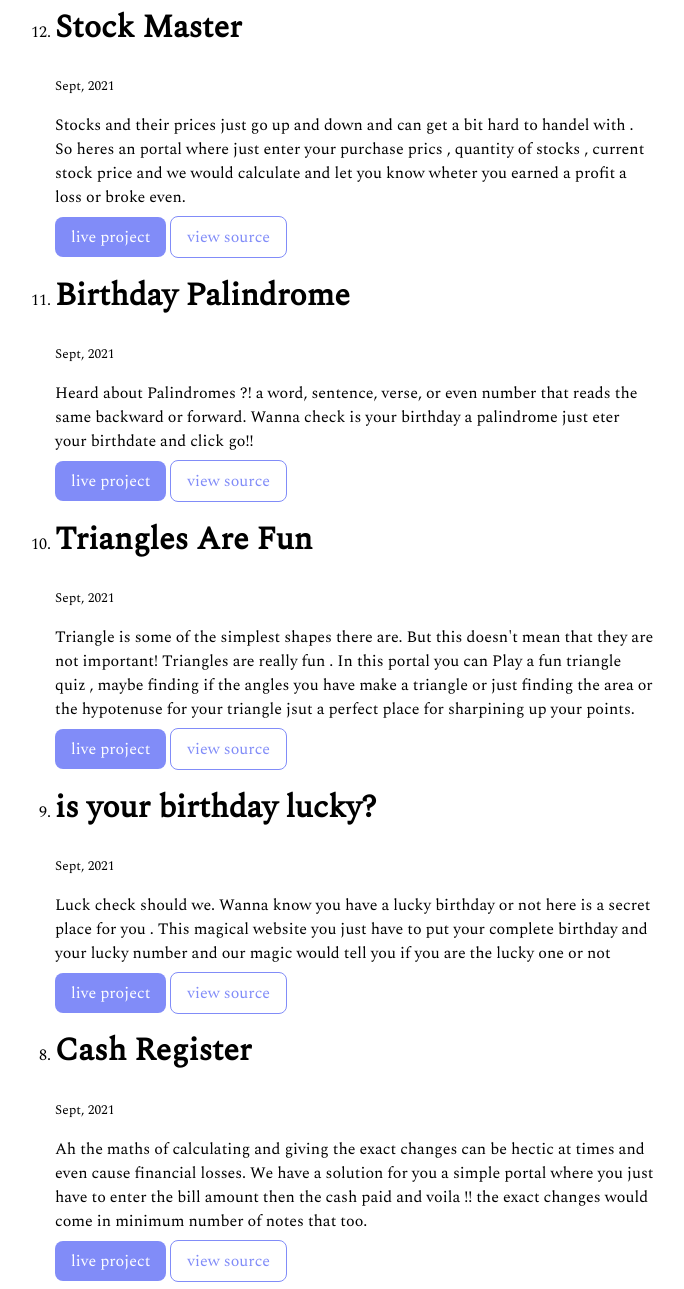
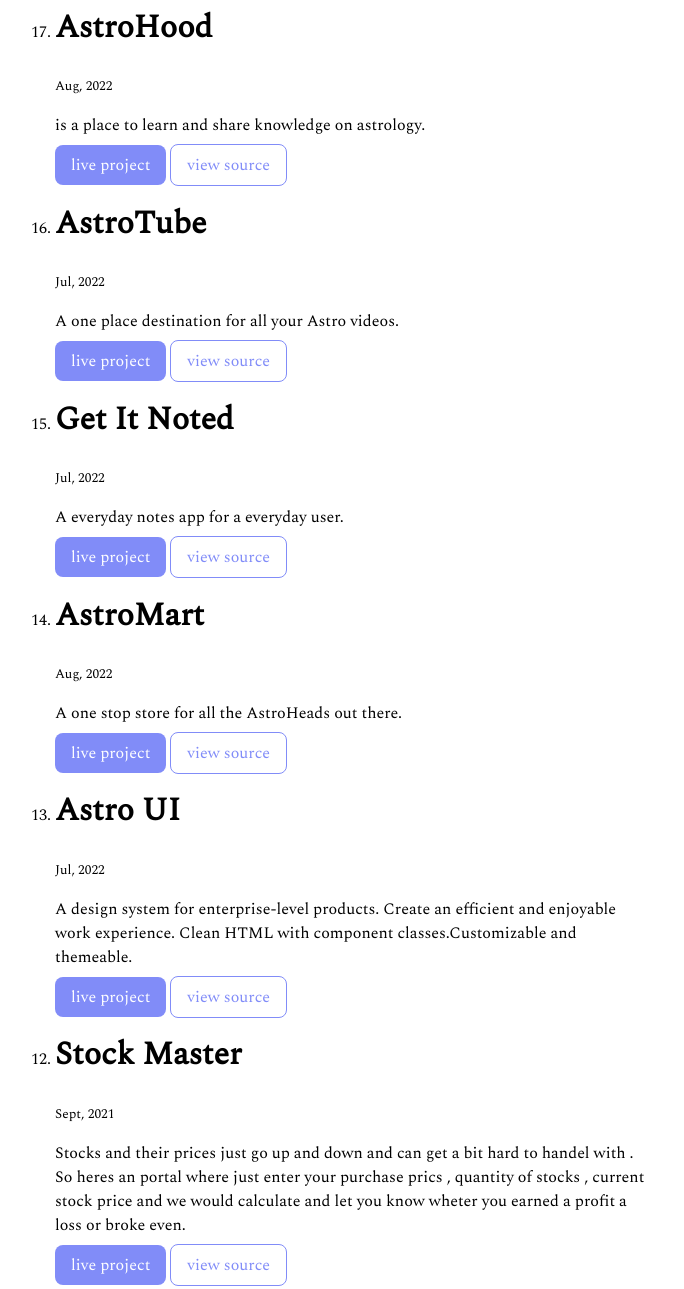
Before and after one commit to ark2002/portfolio-website, a plain HTML site: page project.html in a window 1280 px wide. Shown: the part 592-1881 px from the top of the page, without its empty margins (305-989 px from the left). Drawn offline with nearby package versions, Linux system fonts and the light colour scheme.

Commit message:
feat : added new projects

```diff
--- a/project.html
+++ b/project.html
@@ -36,10 +36,53 @@
   <ol reversed>
     <div class="container container-center">
       <li>
+        <h1>AstroHood</h1>
+        <small> Aug, 2022</small>
+        <p>
+          is a place to learn and share knowledge on astrology. </p>
+        <a class="link link-primary" href="https://astrohood.netlify.app/">live project</a>
+        <a class="link link-secondary" href="https://github.com/ark2002/AstroHood">view source</a>
+      </li>
+      <li>
+        <h1>AstroTube</h1>
+        <small> Jul, 2022</small>
+        <p>
+          A one place destination for all your Astro videos. </p>
+        <a class="link link-primary" href="https://astrotube.netlify.app/">live project</a>
+        <a class="link link-secondary" href="https://github.com/ark2002/AstroTube">view source</a>
+      </li>
+      <li>
+        <h1>Get It Noted</h1>
+        <small> Jul, 2022</small>
+        <p>
+          A everyday notes app for a everyday user.</p>
+        <a class="link link-primary" href="https://get-it-noted.netlify.app/">live project</a>
+        <a class="link link-secondary" href="https://github.com/ark2002/get-it-noted">view source</a>
+      </li>
+      <li>
+        <h1>AstroMart</h1>
+        <small> Aug, 2022</small>
+        <p>
+          A one stop store for all the AstroHeads out there.</p>
+        <a class="link link-primary" href="https://astromarts.netlify.app/">live project</a>
+        <a class="link link-secondary" href="https://github.com/ark2002/AstroMart">view source</a>
+      </li>
+      <li>
+        <h1>Astro UI</h1>
+        <small> Jul, 2022</small>
+        <p>
+          A design system for enterprise-level products. Create an efficient and enjoyable work experience. Clean HTML
+          with component classes.Customizable and themeable. </p>
+        <a class="link link-primary" href="https://astro-ui.netlify.app/">live project</a>
+        <a class="link link-secondary" href="https://github.com/ark2002/astro-ui">view source</a>
+      </li>
+      <li>
         <h1>Stock Master</h1>
         <small> Sept, 2021 </small>
         <p>
-          Stocks and their prices just go up and down and can get a bit hard to handel with . So heres an portal where just enter your purchase prics , quantity of stocks , current stock price and we would calculate and let you know wheter you earned a profit a loss or broke even.
+          Stocks and their prices just go up and down and can get a bit hard to handel with . So heres an portal where
+          just enter your purchase prics , quantity of stocks , current stock price and we would calculate and let you
+          know wheter you earned a profit a loss or broke even.
         </p>
         <a class="link link-primary" href="https://stockmaster.netlify.app/">live project</a>
         <a class="link link-secondary" href="https://github.com/ark2002/StockMaster">view source</a>
@@ -48,7 +91,8 @@
         <h1>Birthday Palindrome</h1>
         <small> Sept, 2021 </small>
         <p>
-          Heard about Palindromes ?! a word, sentence, verse, or even number that reads the same backward or forward. Wanna check is your birthday a palindrome just eter your birthdate and click go!!
+          Heard about Palindromes ?! a word, sentence, verse, or even number that reads the same backward or forward.
+          Wanna check is your birthday a palindrome just eter your birthdate and click go!!
         </p>
         <a class="link link-primary" href="https://birthdayadhtrib.netlify.app/">live project</a>
         <a class="link link-secondary" href="https://github.com/ark2002/PalindromeBirthday">view source</a>
@@ -57,7 +101,10 @@
         <h1>Triangles Are Fun</h1>
         <small> Sept, 2021 </small>
         <p>
-          Triangle is some of the simplest shapes there are. But this doesn't mean that they are not important! Triangles are really fun . In this portal you can Play a fun triangle quiz , maybe finding if the angles you have make a triangle or just finding the area or the hypotenuse for your triangle jsut a perfect place for sharpining up your points.
+          Triangle is some of the simplest shapes there are. But this doesn't mean that they are not important!
+          Triangles are really fun . In this portal you can Play a fun triangle quiz , maybe finding if the angles you
+          have make a triangle or just finding the area or the hypotenuse for your triangle jsut a perfect place for
+          sharpining up your points.
         </p>
         <p>
           <a class="link link-primary" href="https://trianglearefun.netlify.app/">live project</a>
@@ -68,7 +115,9 @@
         <h1>is your birthday lucky?</h1>
         <small> Sept, 2021 </small>
         <p>
-          Luck check should we. Wanna know you have a lucky birthday or not here is a secret place for you . This magical website you just have to put your complete birthday and your lucky number and our magic would tell you if you are the lucky one or not
+          Luck check should we. Wanna know you have a lucky birthday or not here is a secret place for you . This
+          magical website you just have to put your complete birthday and your lucky number and our magic would tell you
+          if you are the lucky one or not
         </p>
         <p>
           <a class="link link-primary" href="https://yourluckybirthday.netlify.app/">live project</a>
@@ -79,7 +128,9 @@
         <h1>Cash Register</h1>
         <small> Sept, 2021 </small>
         <p>
-          Ah the maths of calculating and giving the exact changes can be hectic at times and even cause financial losses. We have a solution for you a simple portal where you just have to enter the bill amount then the cash paid and voila !! the exact changes would come in minimum number of notes that too.
+          Ah the maths of calculating and giving the exact changes can be hectic at times and even cause financial
+          losses. We have a solution for you a simple portal where you just have to enter the bill amount then the cash
+          paid and voila !! the exact changes would come in minimum number of notes that too.
         </p>
         <a class="link link-primary" href="https://cash-in-cash-out.netlify.app/">live project</a>
         <a class="link link-secondary" href="https://github.com/ark2002/Cash-Register">view source</a>
@@ -88,7 +139,8 @@
         <h1>Bookshelf</h1>
         <small> Sept, 2021 </small>
         <p>
-          For the Reader in you a perfect portal for recommending proper Titles for you . Choose from categories available a brief descriiption and the ratings for you to look at and decide
+          For the Reader in you a perfect portal for recommending proper Titles for you . Choose from categories
+          available a brief descriiption and the ratings for you to look at and decide
         </p>
         <a class="link link-primary" href="https://m5xbf.csb.app/">live project</a>
         <a class="link link-secondary" href="https://github.com/ark2002/Book-recommendation-App">view source</a>
@@ -97,7 +149,8 @@
         <h1>emoji interpreter</h1>
         <small> Sept, 2021 </small>
         <p>
-          Diffrent emoji diffrent feelings diffrent meanings here we have a portal where we can check what these emojis mean really. Made with ReactJs
+          Diffrent emoji diffrent feelings diffrent meanings here we have a portal where we can check what these emojis
+          mean really. Made with ReactJs
         </p>
         <a class="link link-primary" href="https://rsnd8.csb.app/">live project</a>
         <a class="link link-secondary" href="https://github.com/ark2002/Emoji-Interpreter">view source</a>
@@ -106,7 +159,9 @@
         <h1>Shakespeare Translator</h1>
         <small> Sept, 2021 </small>
         <p>
-          Convert from English to Shakespeare. Shakespeare invented many words and his style of narration in many ways was unique to his time. His ever popular works ( dramas and poems ) makes his language style live even today. This translator takes English as input and converts to Shakespeare English.
+          Convert from English to Shakespeare. Shakespeare invented many words and his style of narration in many ways
+          was unique to his time. His ever popular works ( dramas and poems ) makes his language style live even today.
+          This translator takes English as input and converts to Shakespeare English.
         </p>
         <a class="link link-primary" href="https://aryak-shakespeare-speak.netlify.app/">live project</a>
         <a class="link link-secondary" href="https://github.com/ark2002/Shakespeare-Translator">view source</a>
@@ -115,7 +170,8 @@
         <h1>talk banana</h1>
         <small> Sept, 2021 </small>
         <p>
-          Convert from English to Minion speak. This language is spoken by the minions in Despicable Me. The language is actually lots of languages. Yi kai yai yai bananna! Minion is a registered trademark of Universal Studios.
+          Convert from English to Minion speak. This language is spoken by the minions in Despicable Me. The language is
+          actually lots of languages. Yi kai yai yai bananna! Minion is a registered trademark of Universal Studios.
         </p>
         <a class="link link-primary" href="https://aryak-banana-speak.netlify.app/">live project</a>
         <a class="link link-secondary" href="https://github.com/ark2002/banana-talk">view source</a>
@@ -142,7 +198,8 @@
         </p>
         <a class="link link-primary" href="https://replit.com/@ARYAKLAHANE/Mark-2?embed=1&output=1">live
           project</a>
-        <a class="link link-secondary" href="https://github.com/ark2002/Marvel-Fandom-quiz.-CLI-Fandom-Quiz-App">view source</a>
+        <a class="link link-secondary" href="https://github.com/ark2002/Marvel-Fandom-quiz.-CLI-Fandom-Quiz-App">view
+          source</a>
       </li>
       <li>
         <h1>how well do you know me?</h1>
@@ -151,8 +208,7 @@
           A CLI app built with <strong>NodeJS</strong>. You can send this your
           friends & find who really knows you.
         </p>
-        <a class="link link-primary"
-          href="https://replit.com/@ARYAKLAHANE/Mark-1?embed=1&output=1">live project</a>
+        <a class="link link-primary" href="https://replit.com/@ARYAKLAHANE/Mark-1?embed=1&output=1">live project</a>
         <a class="link link-secondary" href="https://github.com/ark2002/Do-you-know-Aryak-CLI-Quiz-App">view source</a>
       </li>
     </div>
```
Lines whose indentation alone changed are shown as unchanged.
